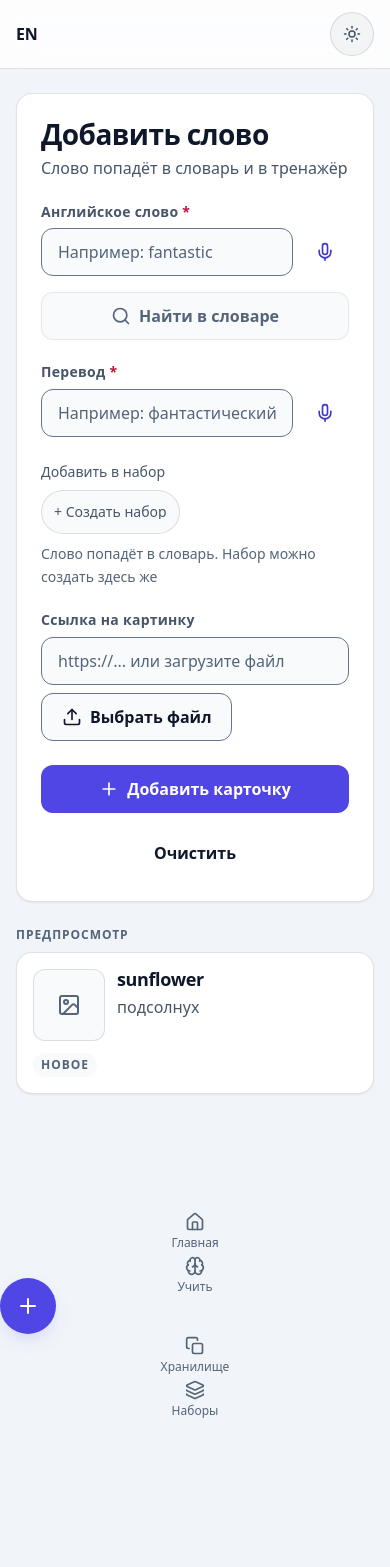
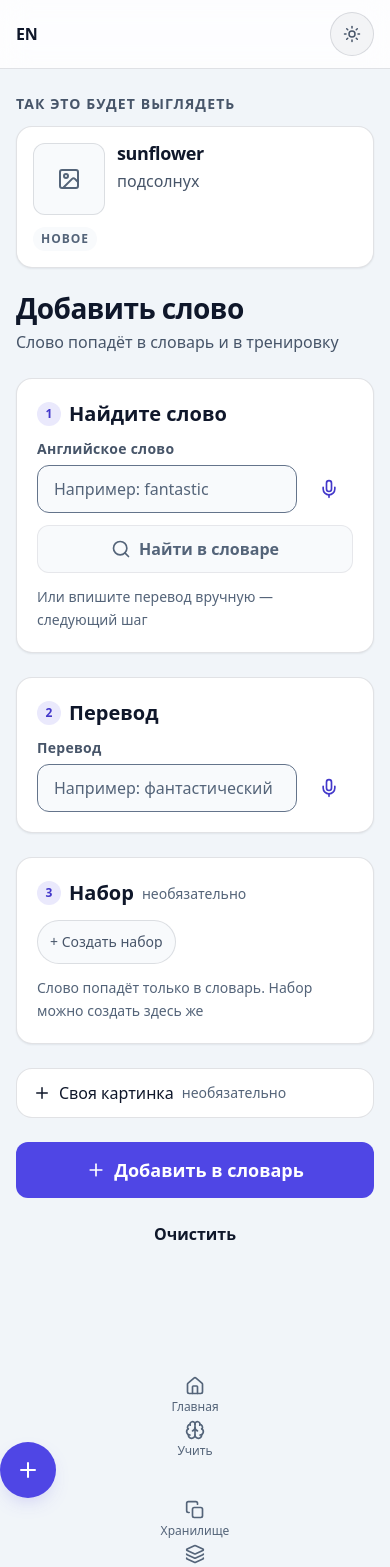
Before and after one commit to EvenTailer/learn-english-words-on-React-Vite, a React (Vite) app: page /add in a window 390 px wide. Shown: the top 1567 px of the page. Before the commit the page ends 1422 px from the top, so only its background shows below. Built offline with nearby package versions, Linux system fonts and the light colour scheme.

Commit message:
feat(add): форма по шагам с понятной иерархией

```diff
--- a/src/pages/AddPage.jsx
+++ b/src/pages/AddPage.jsx
@@ -12,10 +12,10 @@ import { VOICE_ERRORS } from '../shared/lib/voice';
 import useVoiceInput from '../shared/hooks/useVoiceInput';
 import Button from '../shared/ui/Button';
 import Card from '../shared/ui/Card';
+import Chip from '../shared/ui/Chip';
 import Icon from '../shared/ui/Icon';
 import IconButton from '../shared/ui/IconButton';
 import Input from '../shared/ui/Input';
-import Chip from '../shared/ui/Chip';
 import SetCreateModal from '../widgets/SetCreateModal/SetCreateModal';
 import WordCard from '../widgets/WordCard/WordCard';
 import styles from './AddPage.module.css';
@@ -36,13 +36,17 @@ export default function AddPage() {
   const [phonetic, setPhonetic] = useState('');
   const [definition, setDefinition] = useState('');
   const [example, setExample] = useState('');
+  const [partOfSpeech, setPartOfSpeech] = useState('');
   const [imageSource, setImageSource] = useState('');
   const [file, setFile] = useState(null);
   const [previewUrl, setPreviewUrl] = useState('');
   const [englishError, setEnglishError] = useState('');
   const [russianError, setRussianError] = useState('');
+  const [lookupError, setLookupError] = useState('');
   const [listId, setListId] = useState('');
   const [isCreatingSet, setIsCreatingSet] = useState(false);
+  const [showImageBlock, setShowImageBlock] = useState(false);
+  const [justAdded, setJustAdded] = useState('');
 
   const englishRef = useRef(null);
   const russianRef = useRef(null);
@@ -97,6 +101,7 @@ export default function AddPage() {
   const handleEnglishChange = (value) => {
     setEnglishWord(value);
     if (englishError) setEnglishError('');
+    if (lookupError) setLookupError('');
   };
 
   const handleRussianChange = (value) => {
@@ -119,6 +124,8 @@ export default function AddPage() {
       return;
     }
 
+    setLookupError('');
+
     dispatch(lookupWord(word))
       .unwrap()
       .then((result) => {
@@ -127,10 +134,17 @@ export default function AddPage() {
         setPhonetic(result.phonetic ?? '');
         setDefinition(result.definition ?? '');
         setExample(result.example ?? '');
+        setPartOfSpeech(result.partOfSpeech ?? '');
         setLinkImg((prev) => (prev.trim() ? prev : result.imageUrl ?? ''));
         setImageSource(result.imageSource ?? '');
+        if (!result.russianWord) {
+          setLookupError('Слово найдено, но перевода нет — впишите его сами');
+        }
       })
       .catch((error) => {
+        setLookupError(
+          String(error?.message ?? error) || 'Не получилось найти слово'
+        );
         dispatch(
           toastShown({
             message: String(error?.message ?? error),
@@ -165,16 +179,20 @@ export default function AddPage() {
     setPhonetic('');
     setDefinition('');
     setExample('');
+    setPartOfSpeech('');
     setImageSource('');
     setFile(null);
     setPreviewUrl('');
     setEnglishError('');
     setRussianError('');
+    setLookupError('');
     setListId('');
+    setShowImageBlock(false);
     if (fileInputRef.current) fileInputRef.current.value = '';
   };
 
-  const handleSubmit = async () => {
+  const handleSubmit = async (event) => {
+    event?.preventDefault();
     const english = englishWord.trim();
     const russian = russianWord.trim();
 
@@ -205,12 +223,14 @@ export default function AddPage() {
     // Слово уже есть — не добавляем второй раз
     const exists = cards.some(
       (card) =>
-        String(card.englishWord ?? '').trim().toLowerCase() === english.toLowerCase()
+        String(card.englishWord ?? '').trim().toLowerCase() ===
+        english.toLowerCase()
     );
     if (exists) {
       dispatch(
         toastShown({ message: 'Слово уже в словаре', type: 'info' })
       );
+      setEnglishError('Это слово уже есть в словаре');
       return;
     }
 
@@ -248,23 +268,44 @@ export default function AddPage() {
     }
 
     dispatch(toastShown({ message: 'Слово добавлено', type: 'success' }));
+    setJustAdded(english);
 
     resetForm();
+    englishRef.current?.focus();
   };
+
+  const found = Boolean(phonetic || definition || imageSource);
 
   return (
     <div className={styles.page}>
       <div className={styles.layout}>
-        <Card as="section" padding="lg" className={styles.formCard}>
+        <form
+          className={styles.formCard}
+          onSubmit={handleSubmit}
+          noValidate
+          aria-label="Добавление слова"
+        >
           <header className={styles.headings}>
             <h1 className={styles.title}>Добавить слово</h1>
             <p className={styles.subtitle}>
-              Слово попадёт в словарь и в тренажёр
+              Слово попадёт в словарь и в тренировку
             </p>
           </header>
 
-          <div className={styles.form}>
-            <div className={styles.lookupRow}>
+          {justAdded ? (
+            <p className={styles.added} role="status">
+              <Icon name="check" size={18} />
+              «{justAdded}» в словаре. Можно добавить ещё.
+            </p>
+          ) : null}
+
+          {/* Шаг 1 — найти слово */}
+          <Card padding="md" className={styles.step}>
+            <h2 className={styles.stepTitle}>
+              <span className={styles.stepNumber}>1</span>
+              Найдите слово
+            </h2>
+
             <div className={styles.inputRow}>
               <Input
                 label="Английское слово"
@@ -273,7 +314,6 @@ export default function AddPage() {
                 placeholder="Например: fantastic"
                 error={englishError}
                 inputRef={englishRef}
-                  required
                 autoComplete="off"
               />
               {englishVoice.supported ? (
@@ -294,17 +334,6 @@ export default function AddPage() {
                   className={styles.voiceButton}
                 />
               ) : null}
-              </div>
-              <Button
-                variant="secondary"
-                onClick={handleLookup}
-                loading={lookupStatus === 'loading'}
-                disabled={!englishWord.trim()}
-                icon={<Icon name="search" size={20} />}
-                className={styles.lookupButton}
-              >
-                Найти в словаре
-              </Button>
             </div>
 
             {suggestions.length > 0 ? (
@@ -329,6 +358,62 @@ export default function AddPage() {
               </ul>
             ) : null}
 
+            <Button
+              variant="primary"
+              type="button"
+              fullWidth
+              onClick={handleLookup}
+              loading={lookupStatus === 'loading'}
+              disabled={!englishWord.trim()}
+              icon={<Icon name="search" size={20} />}
+            >
+              Найти в словаре
+            </Button>
+
+            {lookupError ? (
+              <p className={styles.lookupError} role="status">
+                {lookupError}
+              </p>
+            ) : null}
+
+            {/* Что нашлось — сразу видно, что словарь дал */}
+            {found ? (
+              <div className={styles.found}>
+                {linkImg ? (
+                  <img
+                    className={styles.foundImage}
+                    src={linkImg}
+                    alt=""
+                    loading="lazy"
+                    decoding="async"
+                  />
+                ) : null}
+                <div className={styles.foundBody}>
+                  <p className={styles.foundMeta}>
+                    {[phonetic, partOfSpeech].filter(Boolean).join(' · ')}
+                  </p>
+                  {definition ? (
+                    <p className={styles.foundDefinition}>{definition}</p>
+                  ) : null}
+                  {imageSource ? (
+                    <p className={styles.foundSource}>Источник: {imageSource}</p>
+                  ) : null}
+                </div>
+              </div>
+            ) : null}
+
+            <p className={styles.stepHint}>
+              Или впишите перевод вручную — следующий шаг
+            </p>
+          </Card>
+
+          {/* Шаг 2 — перевод */}
+          <Card padding="md" className={styles.step}>
+            <h2 className={styles.stepTitle}>
+              <span className={styles.stepNumber}>2</span>
+              Перевод
+            </h2>
+
             <div className={styles.inputRow}>
               <Input
                 label="Перевод"
@@ -337,13 +422,15 @@ export default function AddPage() {
                 placeholder="Например: фантастический"
                 error={russianError}
                 inputRef={russianRef}
-                required
                 autoComplete="off"
               />
               {russianVoice.supported ? (
                 <IconButton
                   icon={
-                    <Icon name={russianVoice.listening ? 'mic-off' : 'mic'} size={20} />
+                    <Icon
+                      name={russianVoice.listening ? 'mic-off' : 'mic'}
+                      size={20}
+                    />
                   }
                   label={
                     russianVoice.listening
@@ -357,17 +444,28 @@ export default function AddPage() {
               ) : null}
             </div>
 
-            <div className={styles.setBlock}>
-              <span className={styles.setLabel}>Добавить в набор</span>
+            {russianWord && !russianError ? (
+              <p className={styles.stepHint}>
+                {found ? 'Подставлено из словаря — можно изменить' : 'Проверьте перевод'}
+              </p>
+            ) : null}
+          </Card>
+
+          {/* Шаг 3 — набор */}
+          <Card padding="md" className={styles.step}>
+            <h2 className={styles.stepTitle}>
+              <span className={styles.stepNumber}>3</span>
+              Набор
+              <span className={styles.stepOptional}>необязательно</span>
+            </h2>
+
             <div className={styles.setChips} role="group" aria-label="Набор для слова">
               {lists.map((list) => (
                 <Chip
                   key={list.id}
                   label={`${list.name} (${list.words.length})`}
                   active={listId === list.id}
-                    onClick={() =>
-                      setListId(listId === list.id ? '' : list.id)
-                    }
+                  onClick={() => setListId(listId === list.id ? '' : list.id)}
                 />
               ))}
               <Chip
@@ -375,23 +473,41 @@ export default function AddPage() {
                 onClick={() => setIsCreatingSet(true)}
               />
             </div>
-              <p className={styles.setHint}>
+
+            <p className={styles.stepHint}>
               {lists.length === 0
-                  ? 'Слово попадёт в словарь. Набор можно создать здесь же'
-                  : 'Слово попадёт в выбранный набор и в словарь'}
+                ? 'Слово попадёт только в словарь. Набор можно создать здесь же'
+                : listId
+                  ? 'Слово попадёт в этот набор и в словарь'
+                  : 'Слово попадёт только в словарь'}
             </p>
-            </div>
+          </Card>
 
+          {/* Картинка — второстепенное, по умолчанию свёрнуто */}
           <div className={styles.imageBlock}>
+            <button
+              type="button"
+              className={styles.imageToggle}
+              onClick={() => setShowImageBlock((prev) => !prev)}
+              aria-expanded={showImageBlock}
+            >
+              <Icon
+                name={showImageBlock ? 'chevron-down' : 'plus'}
+                size={18}
+              />
+              Своя картинка
+              <span className={styles.imageToggleHint}>необязательно</span>
+            </button>
+
+            {showImageBlock ? (
+              <div className={styles.imageFields}>
                 <Input
                   label="Ссылка на картинку"
                   value={linkImg}
                   onChange={setLinkImg}
-                placeholder="https://... или загрузите файл"
+                  placeholder="https://..."
                   autoComplete="off"
                 />
-
-              <div className={styles.imageRow}>
                 <Button
                   variant="secondary"
                   onClick={() => fileInputRef.current?.click()}
@@ -399,7 +515,6 @@ export default function AddPage() {
                 >
                   Выбрать файл
                 </Button>
-
                 <input
                   ref={fileInputRef}
                   type="file"
@@ -407,40 +522,40 @@ export default function AddPage() {
                   className="visually-hidden"
                   onChange={handleFileChange}
                 />
-              </div>
-
                 {previewUrl ? (
-                <div className={styles.previewBox}>
                   <img
                     className={styles.previewImage}
                     src={previewUrl}
                     alt="Предпросмотр выбранного файла"
                   />
+                ) : null}
+                {imageSource ? (
+                  <p className={styles.stepHint}>
+                    Сейчас в карточке картинка из: {imageSource}
+                  </p>
+                ) : null}
               </div>
-              ) : null}
-
-              {imageSource ? (
-                <p className={styles.imageSource}>Источник картинки: {imageSource}</p>
             ) : null}
           </div>
 
           <div className={styles.actions}>
             <Button
               variant="primary"
-                onClick={handleSubmit}
+              type="submit"
+              size="lg"
+              fullWidth
               icon={<Icon name="plus" size={20} />}
             >
-                Добавить карточку
+              Добавить в словарь
             </Button>
-              <Button variant="ghost" onClick={resetForm}>
+            <Button variant="ghost" type="button" onClick={resetForm}>
               Очистить
             </Button>
           </div>
-          </div>
-        </Card>
+        </form>
 
-        <aside className={styles.preview} aria-label="Предпросмотр карточки">
-          <h2 className={styles.previewTitle}>Предпросмотр</h2>
+        <aside className={styles.preview} aria-label="Предпросмотр">
+          <h2 className={styles.previewTitle}>Так это будет выглядеть</h2>
           <WordCard
             variant="preview"
             status="new"
--- a/src/pages/AddPage.module.css
+++ b/src/pages/AddPage.module.css
@@ -13,10 +13,88 @@
   gap: var(--gap-stack);
 }
 
+/* Форма — сама форма, без лишней карточки вокруг */
 .formCard {
   display: flex;
   flex-direction: column;
   gap: var(--gap-stack);
+}
+
+.headings {
+  display: flex;
+  flex-direction: column;
+  gap: var(--space-1);
+}
+
+.title {
+  margin: 0;
+  color: var(--text-1);
+  font-size: var(--text-h1);
+  font-weight: var(--fw-bold);
+  line-height: var(--lh-tight);
+  letter-spacing: var(--ls-tight);
+}
+
+.subtitle {
+  margin: 0;
+  color: var(--text-2);
+  font-size: var(--text-lead);
+}
+
+/* Сообщение об успешном добавлении */
+.added {
+  display: flex;
+  align-items: center;
+  gap: var(--space-2);
+  margin: 0;
+  padding: var(--space-3) var(--space-4);
+  border: 1px solid var(--success-border);
+  border-radius: var(--radius-md);
+  background: var(--success-soft);
+  color: var(--success);
+  font-size: var(--text-label);
+}
+
+/* Шаг формы */
+.step {
+  display: flex;
+  flex-direction: column;
+  gap: var(--space-3);
+}
+
+.stepTitle {
+  display: flex;
+  align-items: center;
+  gap: var(--space-2);
+  margin: 0;
+  font-size: var(--text-h3);
+  font-weight: var(--fw-semibold);
+  color: var(--text-1);
+}
+
+.stepNumber {
+  display: grid;
+  place-items: center;
+  width: 24px;
+  height: 24px;
+  border-radius: var(--radius-pill);
+  background: var(--accent-soft);
+  color: var(--accent);
+  font-size: var(--fs-12);
+  font-weight: var(--fw-bold);
+}
+
+.stepOptional {
+  font-size: var(--text-label);
+  font-weight: var(--fw-regular);
+  color: var(--text-3);
+}
+
+.stepHint {
+  margin: 0;
+  font-size: var(--text-label);
+  line-height: var(--lh-relaxed);
+  color: var(--text-3);
 }
 
 /* Поле и кнопка голосового ввода в одну строку */
@@ -37,80 +115,65 @@
   flex: 0 0 auto;
 }
 
-/* Блок «Добавить в набор»: чипы вместо выпадающего списка */
-.setBlock {
+.lookupError {
+  margin: 0;
+  font-size: var(--text-label);
+  line-height: var(--lh-relaxed);
+  color: var(--danger);
+}
+
+/* Что нашлось в словаре */
+.found {
+  display: flex;
+  gap: var(--space-3);
+  padding: var(--space-3);
+  border: 1px solid var(--border-subtle);
+  border-radius: var(--radius-md);
+  background: var(--surface-2);
+}
+
+.foundImage {
+  width: 72px;
+  height: 72px;
+  flex: none;
+  object-fit: cover;
+  border-radius: var(--radius-sm);
+  background: var(--surface-3);
+}
+
+.foundBody {
   display: flex;
   flex-direction: column;
-  gap: var(--space-2);
+  gap: var(--space-1);
+  min-width: 0;
 }
 
-.setLabel {
+.foundMeta {
+  margin: 0;
+  font-family: var(--font-mono);
   font-size: var(--text-label);
   color: var(--text-2);
 }
 
-.setChips {
-  display: flex;
-  flex-wrap: wrap;
-  gap: var(--space-2);
-}
-
-.setHint {
+.foundDefinition {
   margin: 0;
   font-size: var(--text-label);
   line-height: var(--lh-relaxed);
+  color: var(--text-1);
+}
+
+.foundSource {
+  margin: 0;
+  font-size: var(--text-caption);
   color: var(--text-3);
 }
 
-.headings {
-  display: flex;
-  flex-direction: column;
-  gap: var(--space-1);
-}
-
-.title {
-  margin: 0;
-  color: var(--text-1);
-  font-size: var(--fs-32);
-  font-weight: var(--fw-bold);
-  line-height: var(--lh-tight);
-  letter-spacing: var(--ls-tight);
-}
-
-.subtitle {
-  margin: 0;
-  color: var(--text-2);
-  font-size: var(--fs-18);
-  line-height: var(--lh-normal);
-}
-
-.form {
-  display: flex;
-  flex-direction: column;
-  gap: var(--gap-stack);
-}
-
-/* Поле + кнопка поиска */
-.lookupRow {
-  display: flex;
-  align-items: flex-end;
-  gap: var(--gap-inline);
-}
-
-.lookupRow > * {
-  min-width: 0;
-}
-
-.lookupButton {
-  flex: none;
-}
-
-/* Подсказки из словаря */
+/* Подсказки из своего словаря */
 .suggestions {
   display: flex;
   flex-direction: column;
   gap: var(--space-1);
-  margin: calc(var(--space-5) * -1) 0 0;
+  margin: 0;
   padding: 0;
   list-style: none;
 }
@@ -120,103 +183,119 @@
   align-items: center;
   gap: var(--space-2);
   width: 100%;
-  min-height: var(--tap-min);
   padding: var(--space-2) var(--space-3);
+  border: 1px solid var(--border-subtle);
+  border-radius: var(--radius-sm);
   background: var(--surface-2);
-  border: 1px solid var(--border-subtle);
-  border-radius: var(--radius-md);
-  color: var(--text-3);
+  color: var(--text-1);
   font-family: inherit;
-  font-size: var(--fs-14);
+  font-size: var(--text-label);
   text-align: left;
   cursor: pointer;
-  transition: background-color var(--dur-fast) var(--ease-standard),
-    border-color var(--dur-fast) var(--ease-standard),
-    color var(--dur-fast) var(--ease-standard);
+  transition: border-color var(--dur-fast) var(--ease-out);
 }
 
 .suggestion:hover {
-  background: var(--surface-3);
   border-color: var(--accent-border);
-  color: var(--text-1);
 }
 
 .suggestionEn {
-  color: var(--text-1);
-  font-weight: var(--fw-semibold);
+  font-weight: var(--fw-medium);
 }
 
 .suggestionRu {
   color: var(--text-2);
 }
 
-/* Картинка */
+/* Наборы */
+.setChips {
+  display: flex;
+  flex-wrap: wrap;
+  gap: var(--space-2);
+}
+
+/* Картинка — свёрнутый блок */
 .imageBlock {
+  border: 1px solid var(--border-subtle);
+  border-radius: var(--radius-lg);
+  background: var(--surface-1);
+}
+
+.imageToggle {
+  display: flex;
+  align-items: center;
+  gap: var(--space-2);
+  width: 100%;
+  padding: var(--space-3) var(--space-4);
+  border: none;
+  background: transparent;
+  color: var(--text-1);
+  font-family: inherit;
+  font-size: var(--text-body);
+  font-weight: var(--fw-medium);
+  text-align: left;
+  cursor: pointer;
+}
+
+.imageToggleHint {
+  font-size: var(--text-label);
+  font-weight: var(--fw-regular);
+  color: var(--text-3);
+}
+
+.imageFields {
   display: flex;
   flex-direction: column;
-  gap: var(--gap-tight);
-}
-
-.imageRow {
-  display: flex;
-  align-items: center;
-  gap: var(--gap-inline);
-}
-
-.previewBox {
-  width: 120px;
-  height: 120px;
-  overflow: hidden;
-  background: var(--surface-2);
-  border: 1px solid var(--border-subtle);
-  border-radius: var(--radius-md);
+  gap: var(--space-3);
+  padding: 0 var(--space-4) var(--space-4);
 }
 
 .previewImage {
-  width: 100%;
-  height: 100%;
+  width: 120px;
+  height: 120px;
   object-fit: cover;
+  border-radius: var(--radius-md);
+  border: 1px solid var(--border-subtle);
 }
 
-.imageSource {
-  margin: 0;
-  color: var(--text-3);
-  font-size: var(--fs-14);
-}
-
-/* Кнопки */
 .actions {
   display: flex;
   align-items: center;
-  gap: var(--gap-inline);
-  flex-wrap: wrap;
+  gap: var(--space-3);
 }
 
-/* Предпросмотр */
+/* Предпросмотр справа */
 .preview {
+  position: sticky;
+  top: var(--space-6);
   display: flex;
   flex-direction: column;
-  gap: var(--gap-tight);
+  gap: var(--space-3);
 }
 
 .previewTitle {
   margin: 0;
-  color: var(--text-3);
-  font-size: var(--fs-12);
-  font-weight: var(--fw-bold);
+  color: var(--text-2);
+  font-size: var(--text-label);
+  font-weight: var(--fw-semibold);
   letter-spacing: var(--ls-caps);
   text-transform: uppercase;
 }
 
 @media (max-width: 900px) {
   .layout {
-    grid-template-columns: 1fr;
+    grid-template-columns: minmax(0, 1fr);
+  }
+
+  .preview {
+    position: static;
+    order: -1;
   }
 }
 
 @media (max-width: 767px) {
   .page {
-    padding: var(--space-6) var(--space-4);
+    padding: var(--space-6) var(--page-gutter);
   }
 
   .title {
@@ -224,15 +303,11 @@
   }
 
   .subtitle {
-    font-size: var(--fs-16);
+    font-size: var(--text-body);
   }
 
-  .lookupRow {
+  .actions {
     flex-direction: column;
     align-items: stretch;
   }
-
-  .actions > * {
-    width: 100%;
-  }
 }
```
Also changed, not shown: 1 other file (tests, documents, lock files or other folders). Lines whose indentation alone changed are shown as unchanged.
